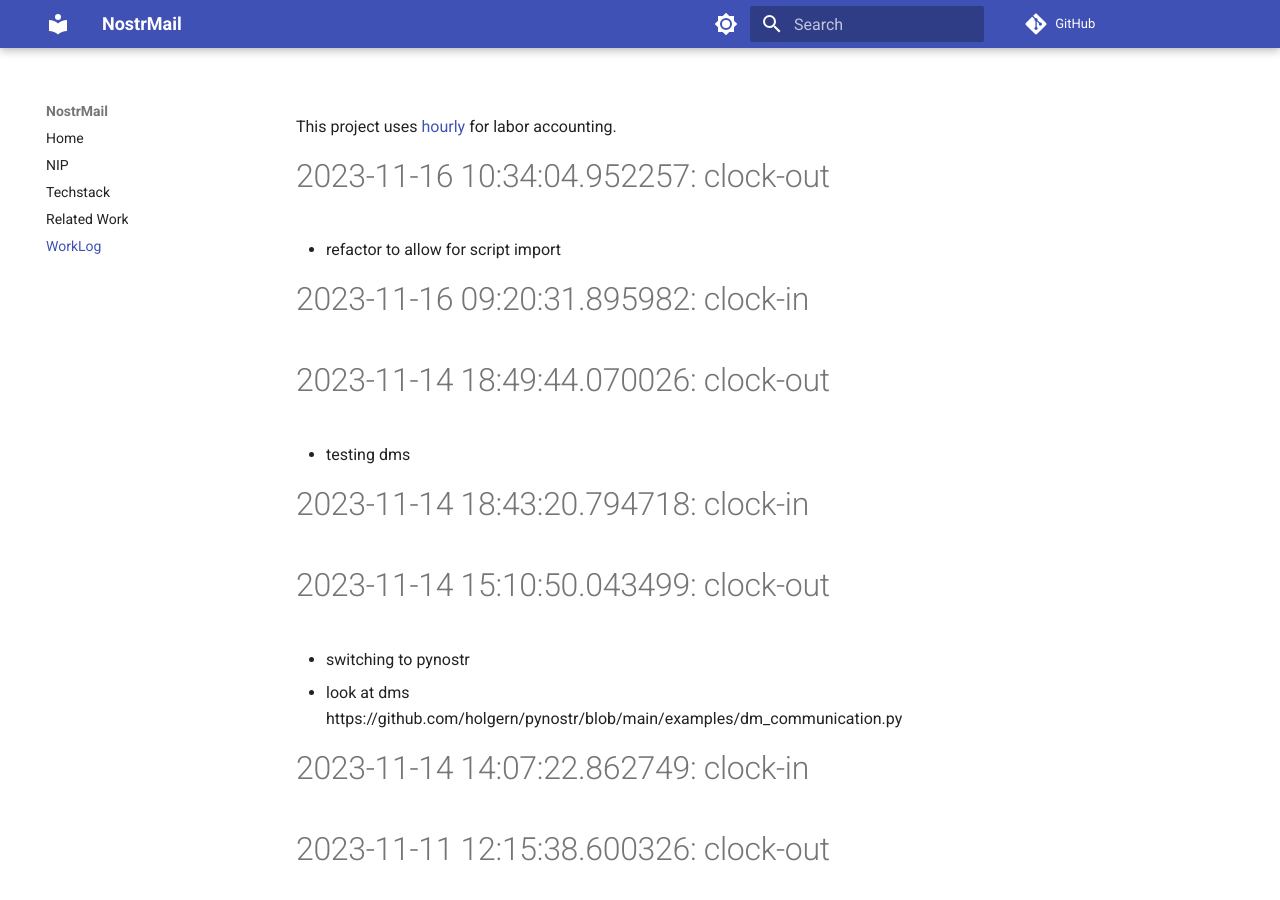
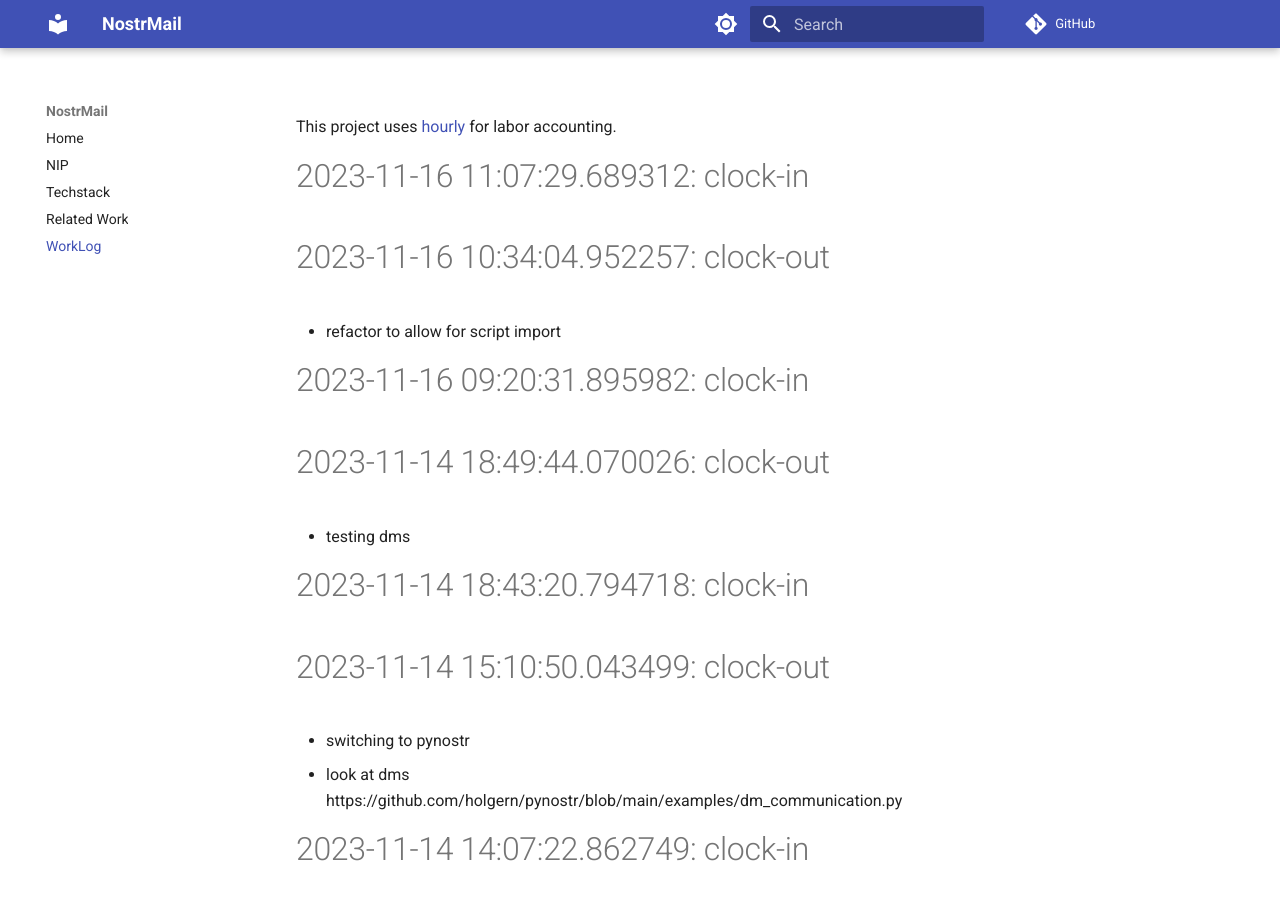
Before and after one commit to asherp/nostr-mail, an MkDocs documentation site: the page built from docs/WorkLog.md, in a window 1280 px wide and 900 px high. Built offline with MkDocs 1.6.1 and Material for MkDocs 9.7.7, drawn with Linux system fonts in a browser that asks for light colours; comment, search, counter and statistics services are not loaded.

Commit message:
clock-in

```diff
--- a/WorkLog.md
+++ b/WorkLog.md
@@ -1,3 +1,6 @@
+
+# 2023-11-16 11:07:29.689312: clock-in
+
 # 2023-11-16 10:34:04.952257: clock-out
 
 * refactor to allow for script import
```
